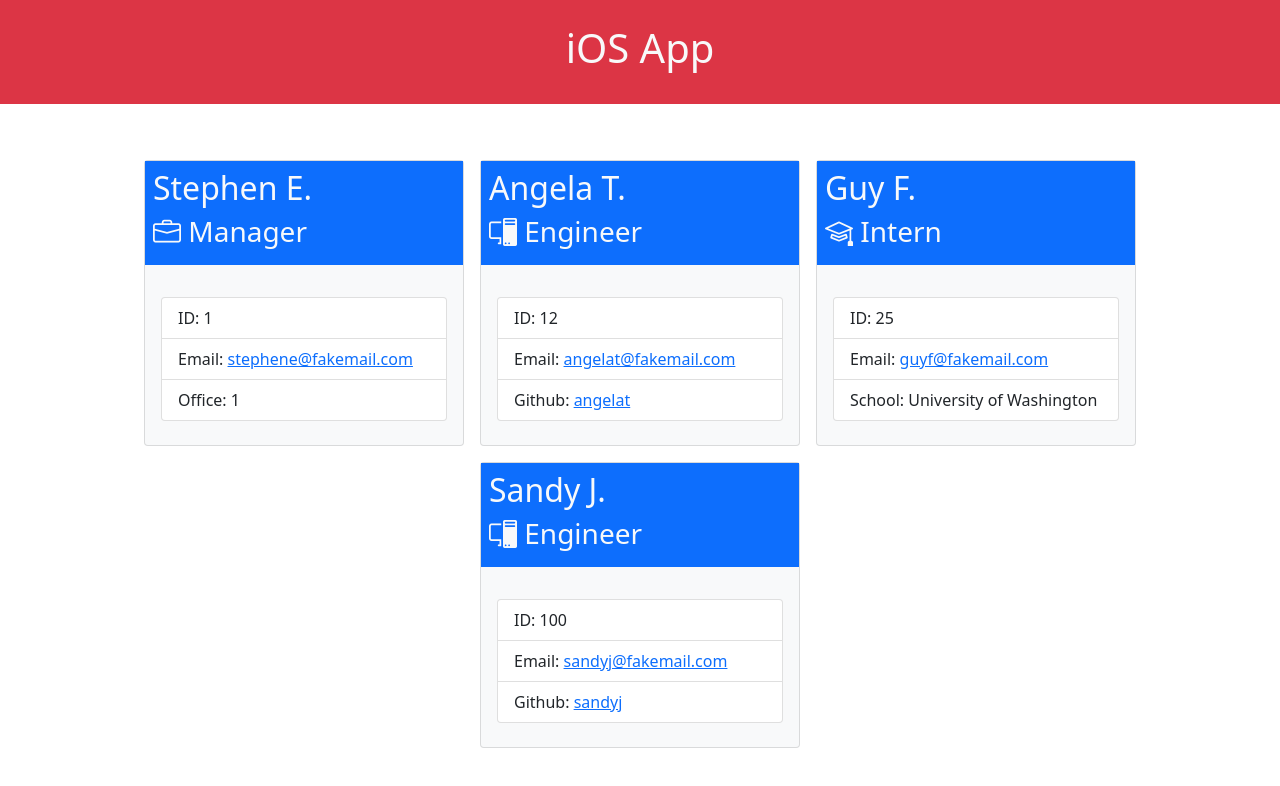
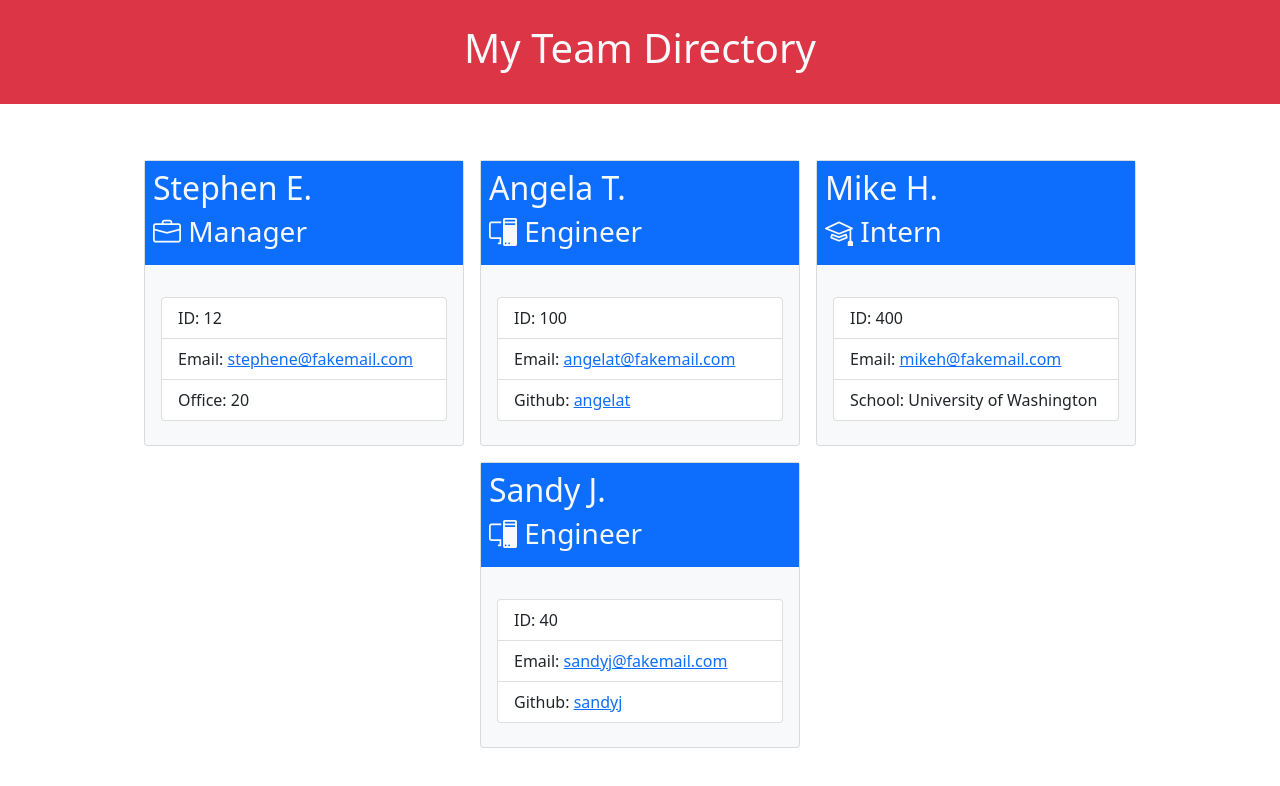
Before and after one commit to jmichaelbrown8/team-profile-generator, a website: page dist/index.html in a window 1280 px wide. Drawn offline with nearby package versions, Linux system fonts and the light colour scheme.

Commit message:
Updated test index.html

```diff
--- a/dist/index.html
+++ b/dist/index.html
@@ -4,13 +4,13 @@
             <meta charset="UTF-8">
             <meta http-equiv="X-UA-Compatible" content="IE=edge">
             <meta name="viewport" content="width=device-width, initial-scale=1.0">
-            <title>iOS App Directory</title>
+            <title>My Team Directory</title>
             <link href="https://cdn.jsdelivr.net/npm/bootstrap@5.1.3/dist/css/bootstrap.min.css" rel="stylesheet" integrity="sha384-1BmE4kWBq78iYhFldvKuhfTAU6auU8tT94WrHftjDbrCEXSU1oBoqyl2QvZ6jIW3" crossorigin="anonymous">
             <link rel="stylesheet" href="https://cdn.jsdelivr.net/npm/bootstrap-icons@1.7.2/font/bootstrap-icons.css">
         </head>
         <body>
             <header class="bg-danger text-light d-flex flex-wrap justify-content-center py-4 mb-4">
-                <h1>iOS App</h1>
+                <h1>My Team Directory</h1>
             </header>
             <main class="d-flex flex-wrap justify-content-center p-4">
 
@@ -24,9 +24,9 @@
             </div>
             <div class="py-4 px-3">
                 <ul class="list-group">
-                    <li class="list-group-item">ID: 1</li>
+                    <li class="list-group-item">ID: 12</li>
                     <li class="list-group-item">Email: <a href="mailto:stephene@fakemail.com">stephene@fakemail.com</a></li>
-                    <li class="list-group-item">Office: 1</li>
+                    <li class="list-group-item">Office: 20</li>
                 </ul>
             </div>
         </div>
@@ -41,7 +41,7 @@
             </div>
             <div class="py-4 px-3">
                 <ul class="list-group">
-                    <li class="list-group-item">ID: 12</li>
+                    <li class="list-group-item">ID: 100</li>
                     <li class="list-group-item">Email: <a href="mailto:angelat@fakemail.com">angelat@fakemail.com</a></li>
                     <li class="list-group-item">Github: <a href="https://github.com/angelat" target="_blank">angelat</a></li>
                 </ul>
@@ -50,7 +50,7 @@
 
         <div class="card m-2 bg-light" style="width:20rem;">
             <div class="card-title bg-primary text-light p-2">
-                <h2>Guy F.</h2>
+                <h2>Mike H.</h2>
                 <h3>
                     <i class="bi bi-mortarboard"></i>
                     Intern
@@ -58,8 +58,8 @@
             </div>
             <div class="py-4 px-3">
                 <ul class="list-group">
-                    <li class="list-group-item">ID: 25</li>
-                    <li class="list-group-item">Email: <a href="mailto:guyf@fakemail.com">guyf@fakemail.com</a></li>
+                    <li class="list-group-item">ID: 400</li>
+                    <li class="list-group-item">Email: <a href="mailto:mikeh@fakemail.com">mikeh@fakemail.com</a></li>
                     <li class="list-group-item">School: University of Washington</li>
                 </ul>
             </div>
@@ -75,7 +75,7 @@
             </div>
             <div class="py-4 px-3">
                 <ul class="list-group">
-                    <li class="list-group-item">ID: 100</li>
+                    <li class="list-group-item">ID: 40</li>
                     <li class="list-group-item">Email: <a href="mailto:sandyj@fakemail.com">sandyj@fakemail.com</a></li>
                     <li class="list-group-item">Github: <a href="https://github.com/sandyj" target="_blank">sandyj</a></li>
                 </ul>
```
